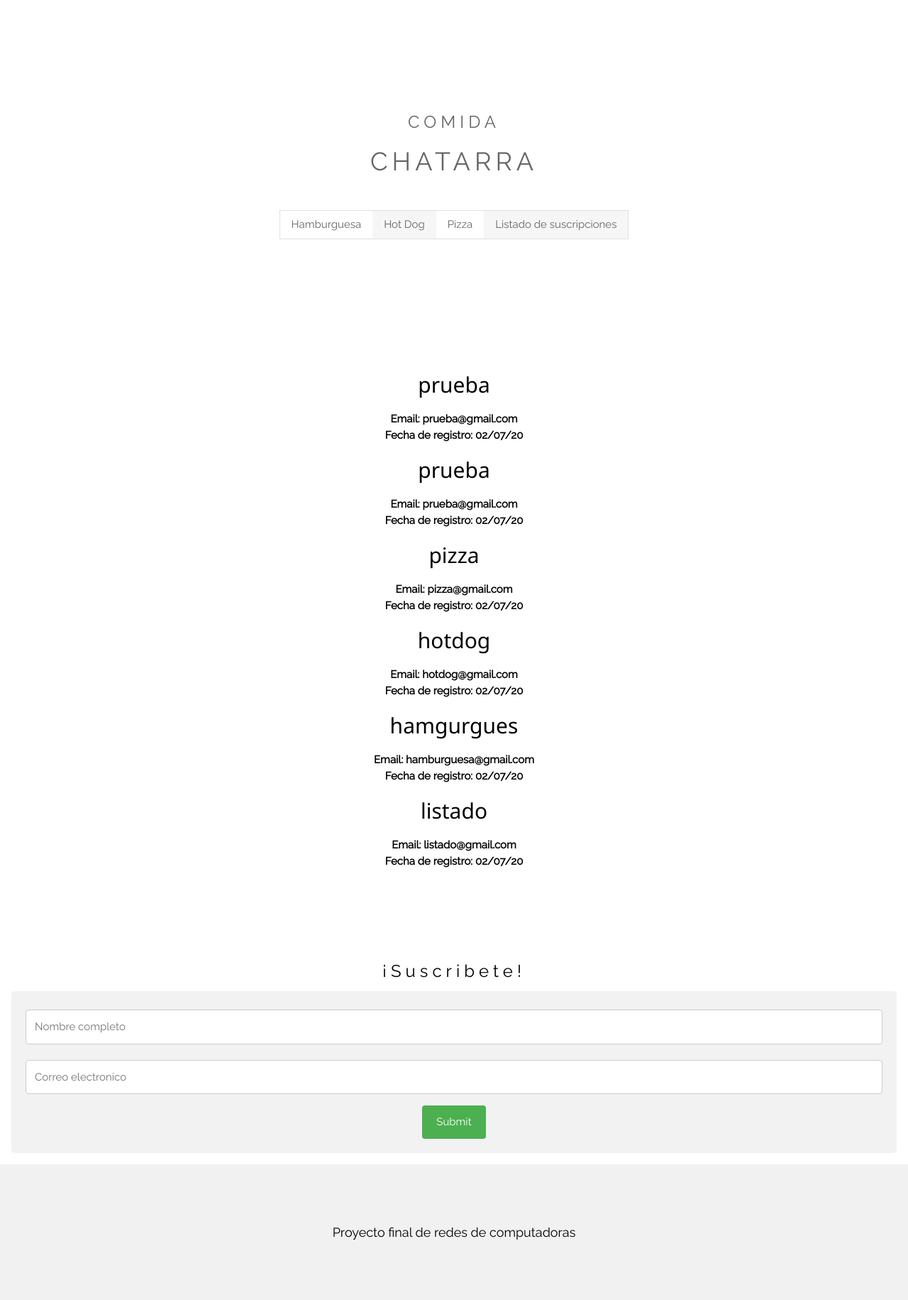
After one commit to DouglasLino/pagina_dos, a PHP site: page /listado.php in a window 1280 px wide. The commit adds this page. Shown: the whole page at 71% size. Run offline with PHP 8.4, Linux system fonts and the light colour scheme; data comes from the database, SQL or seed files in the repository; both versions use the stored data as it was after the commit.

Commit message:
con formulario

```diff
--- /dev/null
+++ b/con_db.php
@@ -0,0 +1,3 @@
+<?php
+$conex = mysqli_connect("localhost","root","","pagina_dos");
+?>
--- /dev/null
+++ b/listado.php
@@ -0,0 +1,100 @@
+<!DOCTYPE html>
+<html>
+  <title>Pizza</title>
+  <meta charset="UTF-8" />
+  <meta name="viewport" content="width=device-width, initial-scale=1" />
+  <link rel="stylesheet" href="style.css" />
+  <!-- <link rel="stylesheet" href="https://www.w3schools.com/w3css/4/w3.css"> -->
+  <link
+    rel="stylesheet"
+    href="https://fonts.googleapis.com/css?family=Raleway"
+  />
+  <link
+    rel="stylesheet"
+    href="https://cdnjs.cloudflare.com/ajax/libs/font-awesome/4.7.0/css/font-awesome.min.css"
+  />
+  <style>
+    body,
+    h1 {
+      font-family: "Raleway", Arial, sans-serif;
+    }
+    h1 {
+      letter-spacing: 6px;
+    }
+    .w3-row-padding img {
+      margin-bottom: 12px;
+    }
+  </style>
+  <body>
+    <!-- !PAGE CONTENT! -->
+    <div class="w3-content" style="max-width: 1500px;">
+      <!-- Header -->
+      <header
+        class="w3-panel w3-center w3-opacity"
+        style="padding: 128px 16px;"
+      >
+      <h1 class="w3-xlarge">COMIDA</h1>
+      <h1>CHATARRA</h1>
+
+        <div class="w3-padding-32">
+          <div class="w3-bar w3-border">
+          <a href="index.php" class="w3-bar-item w3-button">Hamburguesa</a>
+            <a href="hotdog.php" class="w3-bar-item w3-button w3-light-grey"
+              >Hot Dog</a
+            >
+            <a href="pizza.php" class="w3-bar-item w3-button">Pizza</a>
+            <a href="listado.php" class="w3-bar-item w3-button w3-light-grey"
+              >Listado de suscripciones</a>
+
+          </div>
+        </div>
+      </header>
+
+      <!-- Photo Grid -->
+      <div class=" w3-center " >
+
+        <?php
+            include("mostrar_listado.php");
+        ?>
+
+
+
+
+
+
+      </div>
+      <!-- formulario -->
+
+      <div class="w3-content w3-panel w3-center " style="max-width: 1500px; padding-top:100px;">
+        <h1 class="w3-xlarge">¡Suscribete!</h1>
+
+
+
+        <div class="container">
+          <form method="post">
+
+            <input type="text" name="name" placeholder="Nombre completo">
+
+            <input type="email"  name="email" placeholder="Correo electronico">
+
+            <input type="submit" name="register">
+          </form>
+         <?php
+            include("registro.php")
+         ?>
+        </div>
+      </div>
+
+      <!-- End Page Content -->
+    </div>
+
+    <!-- Footer -->
+    <footer class="w3-container w3-padding-64 w3-light-grey w3-center w3-large">
+
+      <p>
+        Proyecto final de redes de computadoras
+
+      </p>
+    </footer>
+  </body>
+</html>
--- /dev/null
+++ b/mostrar_listado.php
@@ -0,0 +1,33 @@
+<?php
+
+$inc = include("con_db.php");
+
+if($inc){
+    $consulta = "SELECT * FROM datos";
+    $resultado = mysqli_query($conex,$consulta);
+    if($resultado){
+        while($row = $resultado->fetch_array()){
+            $id = $row['id'];
+            $nombre =$row['nombre'];
+            $email = $row['email'];
+            $fechareg = $row['fecha_reg'];
+
+            ?>
+            <div>
+                <h2> <?php echo $nombre; ?></h2>
+                <div>
+                    <p>
+                        <b> Email: <?php echo $email; ?> </b> <br>
+                        <b>Fecha de registro: <?php echo $fechareg; ?> </b> <br>
+
+                    </p>
+
+                </div>
+            </div>
+
+            <?php
+        }
+    }
+}
+
+?>
--- /dev/null
+++ b/registro.php
@@ -0,0 +1,39 @@
+<?php
+include("con_db.php");
+
+if (isset($_POST['register'])){
+
+    if (strlen($_POST['name']) >= 1 && strlen($_POST['email']) >= 1){
+        $name = trim($_POST['name']);
+        $email = trim($_POST['email']);
+        $fechareg = date("d/m/y");
+
+        $consulta = "INSERT INTO datos (nombre, email, fecha_reg) VALUES ('$name','$email','$fechareg')";
+        $resultado = mysqli_query($conex,$consulta);
+        if($resultado){
+         ?>
+            <script>
+                alert("Te has inscrito correctamente!");
+            </script>
+         <?php
+        }else{
+         ?>
+            <script>
+                alert("Ups! ha fallado, itentalo nuevamente");
+            </script>
+         <?php
+        }
+
+    }else{
+        ?>
+           <script>
+                 alert("¡Por favor completa todos los campos!");
+           </script>
+        <?php
+    }
+}
+
+
+
+
+?>
--- a/style.css
+++ b/style.css
@@ -1,3 +1,47 @@
+input[type=text], select, textarea {
+    width: 100%;
+    padding: 12px;
+    border: 1px solid #ccc;
+    border-radius: 4px;
+    box-sizing: border-box;
+    margin-top: 6px;
+    margin-bottom: 16px;
+    resize: vertical;
+  }
+
+  input[type=email], select, textarea {
+    width: 100%;
+    padding: 12px;
+    border: 1px solid #ccc;
+    border-radius: 4px;
+    box-sizing: border-box;
+    margin-top: 6px;
+    margin-bottom: 16px;
+    resize: vertical;
+  }
+
+  input[type=submit] {
+    background-color: #4CAF50;
+    color: white;
+    padding: 12px 20px;
+    border: none;
+    border-radius: 4px;
+    cursor: pointer;
+  }
+
+  input[type=submit]:hover {
+    background-color: #45a049;
+  }
+
+  .container {
+    border-radius: 5px;
+    background-color: #f2f2f2;
+    padding: 20px;
+  }
+
+
+
+
 
 html{box-sizing:border-box}*,*:before,*:after{box-sizing:inherit}
 
```
Also changed, not shown: hotdog.php (renamed from pizza.html, +34 -10 lines), index.php (renamed from index.html, +31 -13 lines), pagina_dos.sql (added, +73 -0 lines), pizza.php (renamed from hotdog.html, +33 -10 lines).
